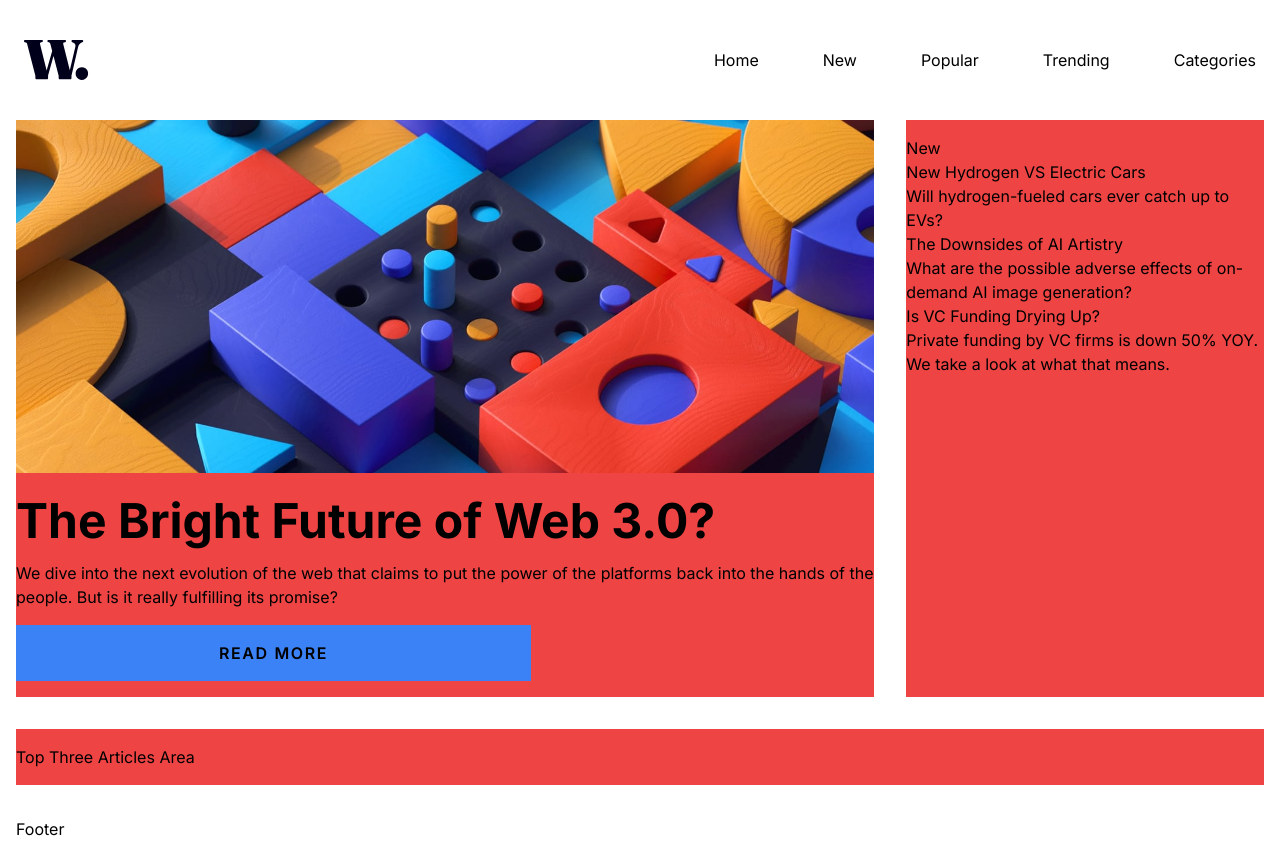
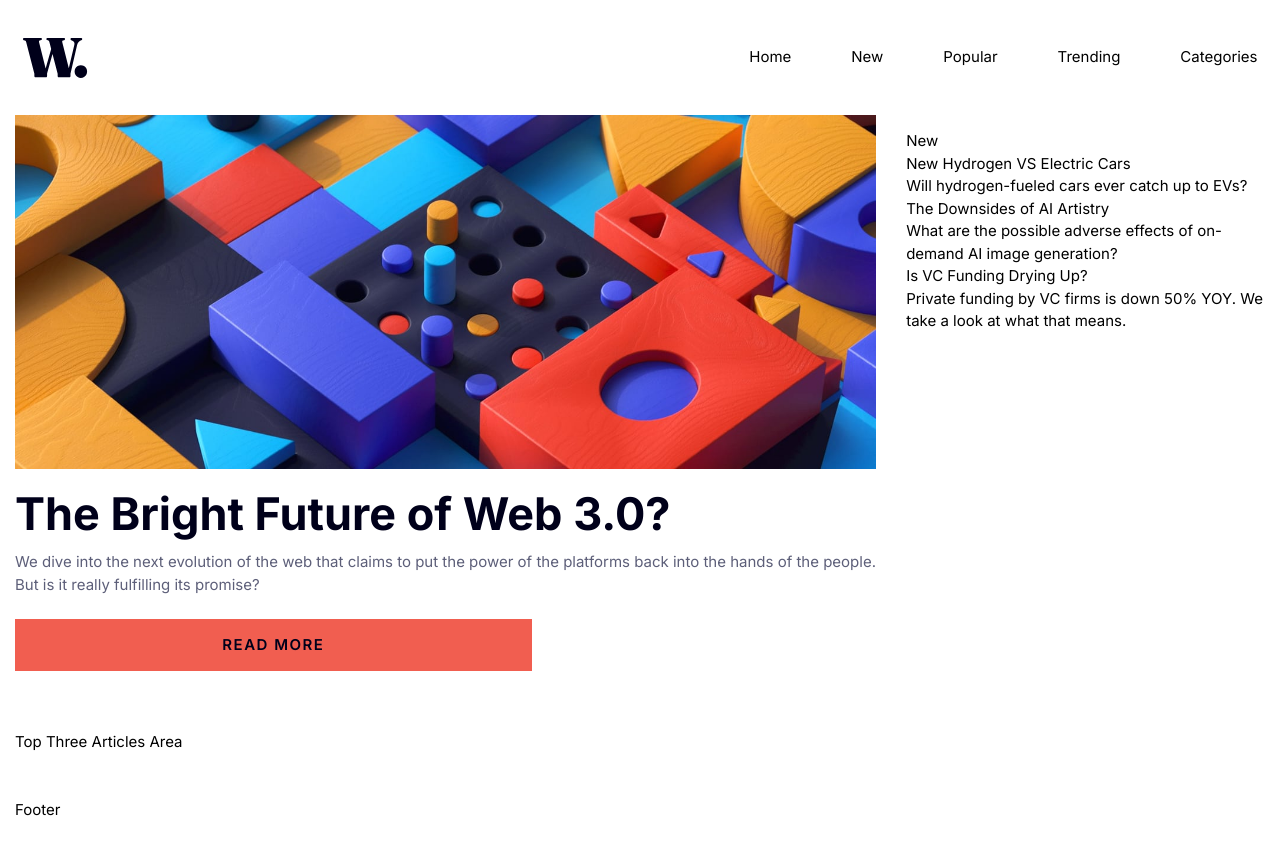
Before and after one commit to avlabsdev/news-app, a React (Create React App) app in the folder my-project/: page / in a window 1280 px wide. After the commit the page ends 836 px from the top, so only its background shows below. Built offline with nearby package versions, Linux system fonts and the light colour scheme.

Commit message:
icon, css, js, html updates

```diff
--- a/my-project/src/App.js
+++ b/my-project/src/App.js
@@ -39,16 +39,16 @@ function App() {
       </header>
       <main className="container mx-auto flex flex-col gap-8 p-4">
         <section className="flex lg:flex-row flex-col gap-8">
-          <div className="lg:w-4/5 w-full bg-red-500">
-            <img src={webThreeMobilePhoto} alt="Web 3" className="lg:hidden flex" />
-            <img src={webThreeDesktopPhoto} alt="Web 3" className="hidden lg:flex" />
+          <div className="lg:w-4/5 w-full">
+            <img src={webThreeMobilePhoto} alt="Web 3" className="lg:hidden flex object-fill w-full" />
+            <img src={webThreeDesktopPhoto} alt="Web 3" className="hidden lg:flex object-fill w-full" />
             <div className="flex flex-col gap-4 py-4 mt-2">
-              <h1 className="text-5xl font-bold">The Bright Future of Web 3.0?</h1>
-              <p>We dive into the next evolution of the web that claims to put the power of the platforms back into the hands of the people. But is it really fulfilling its promise?</p>
-              <button className="py-4 px-12 bg-blue-500 font-semibold uppercase tracking-widest w-3/5">Read More</button>
+              <h1 className="text-5xl font-bold custom-text-verydarkblue">The Bright Future of Web 3.0?</h1>
+              <p className="custom-text-darkgrayblue">We dive into the next evolution of the web that claims to put the power of the platforms back into the hands of the people. But is it really fulfilling its promise?</p>
+              <button className="py-4 px-12 custom-bg-softred custom-text-verydarkblue font-semibold uppercase tracking-widest w-3/5 mt-2">Read More</button>
             </div>
           </div>
-          <div className="lg:w-2/6 w-full py-4 bg-red-500">
+          <div className="lg:w-2/6 w-full py-4">
             <h2>New</h2>
             <ul>
               <li>
@@ -67,7 +67,7 @@ function App() {
           </div>
         </section>
         <section>
-          <div className="bg-red-500 py-4">
+          <div className="py-4">
             Top Three Articles Area
           </div>
         </section>
--- a/my-project/src/index.css
+++ b/my-project/src/index.css
@@ -1,6 +1,10 @@
 @tailwind base;
 @tailwind components;
 @tailwind utilities;
+
+:root {
+  font-size: 15px;
+}
 
 body {
   margin: 0;
@@ -15,3 +19,51 @@ code {
   font-family: source-code-pro, Menlo, Monaco, Consolas, 'Courier New',
     monospace;
 }
+
+.custom-text-softorange {
+  color: hsl(35, 77%, 62%);
+}
+
+.custom-bg-softorange {
+  background-color: hsl(35, 77%, 62%);
+}
+
+.custom-text-softred {
+  color: hsl(5, 85%, 63%);
+}
+
+.custom-bg-softred {
+  background-color: hsl(5, 85%, 63%);
+}
+
+.custom-text-offwhite {
+  color: hsl(36, 100%, 99%);
+}
+
+.custom-bg-offwhite {
+  background-color: hsl(36, 100%, 99%);
+}
+
+.custom-text-grayblue {
+  color: hsl(233, 8%, 79%);
+}
+
+.custom-bg-grayblue {
+  background-color: hsl(233, 8%, 79%);
+}
+
+.custom-text-darkgrayblue {
+  color: hsl(236, 13%, 42%);
+}
+
+.custom-bg-darkgrayblue {
+  background-color: hsl(236, 13%, 42%);
+}
+
+.custom-text-verydarkblue {
+  color: hsl(240, 100%, 5%);
+}
+
+.custom-bg-verydarkblue {
+  background-color: hsl(240, 100%, 5%);
+}
```
Also changed, not shown: my-project/src/images/bars-solid.svg.
